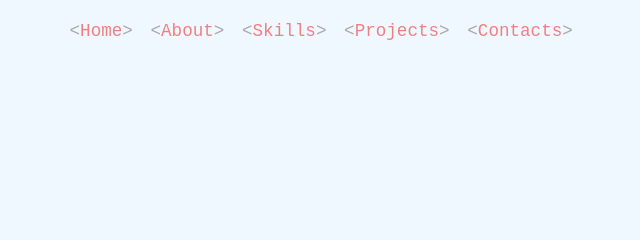
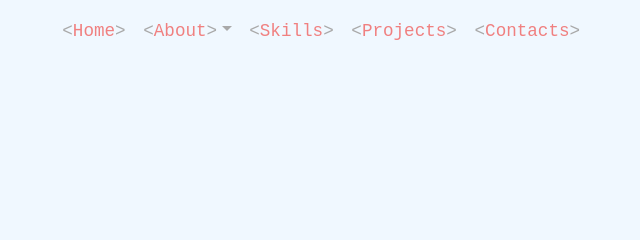
Before and after one commit to ncece11/Portfolio2023, a website: page index.html in a window 1280 px wide. Shown: the top 240 px of the page, 302-942 px from the left. Drawn offline with nearby package versions, Linux system fonts and the light colour scheme.

Commit message:
Update index.html

```diff
--- a/index.html
+++ b/index.html
@@ -28,7 +28,7 @@
                                 class="span-secondary">Home</span>&gt;</a>
                     </li>
                     <li class="nav-item dropdown">
-                        <a class="nav-link active dropdown-toggles" href="" role="button" data-bs-toggle="dropdown"
+                        <a class="nav-link active dropdown-toggle" href="" role="button" data-bs-toggle="dropdown"
                             aria-expanded="false">&lt;<span class="span-secondary">About</span>&gt;</a>
                         <ul class="dropdown-menu shadow">
                             <li><a class="dropdown-item" href="#About">&lt;Me&gt;</a></li>
```
